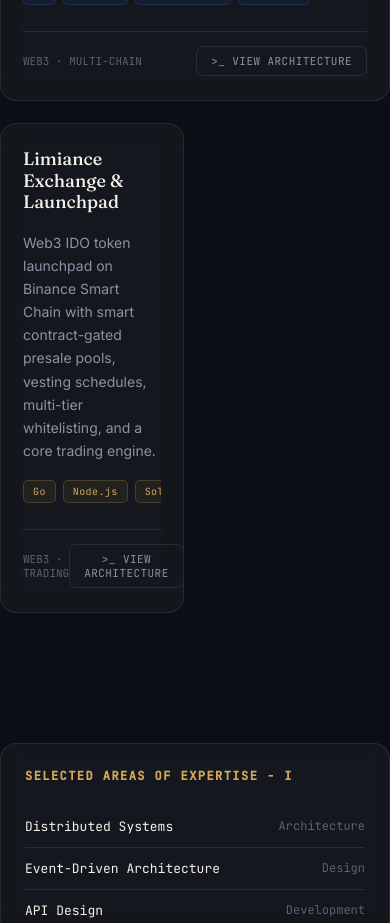
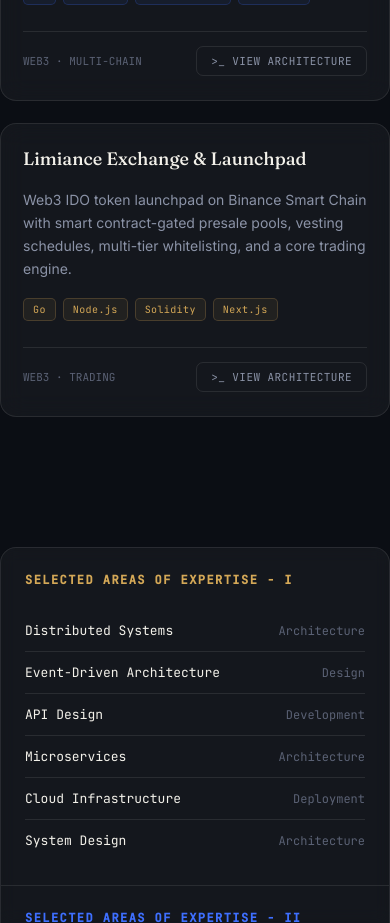
Before and after one commit to celvios/my-portfolio, a React (Vite) app: page / in a window 390 px wide. Shown: the part 5280-6203 px from the top of the page. Built offline with nearby package versions, Linux system fonts and the light colour scheme.

Commit message:
fix: Card distortion bug on mobile for the 5th project

```diff
--- a/src/index.css
+++ b/src/index.css
@@ -563,6 +563,7 @@
   .balance-col{padding:24px;}
   .balance-col:first-child{border-right:none;border-bottom:1px solid var(--glass-border);}
   .projects-grid{grid-template-columns:1fr;}
+  .project-card:last-child:nth-child(odd){max-width:100%;}
   .project-card{padding:24px 22px;}
   .proj-tags{flex-wrap:nowrap;overflow-x:auto;padding-bottom:8px;}
   .proj-tags::-webkit-scrollbar{display:none;}
```
